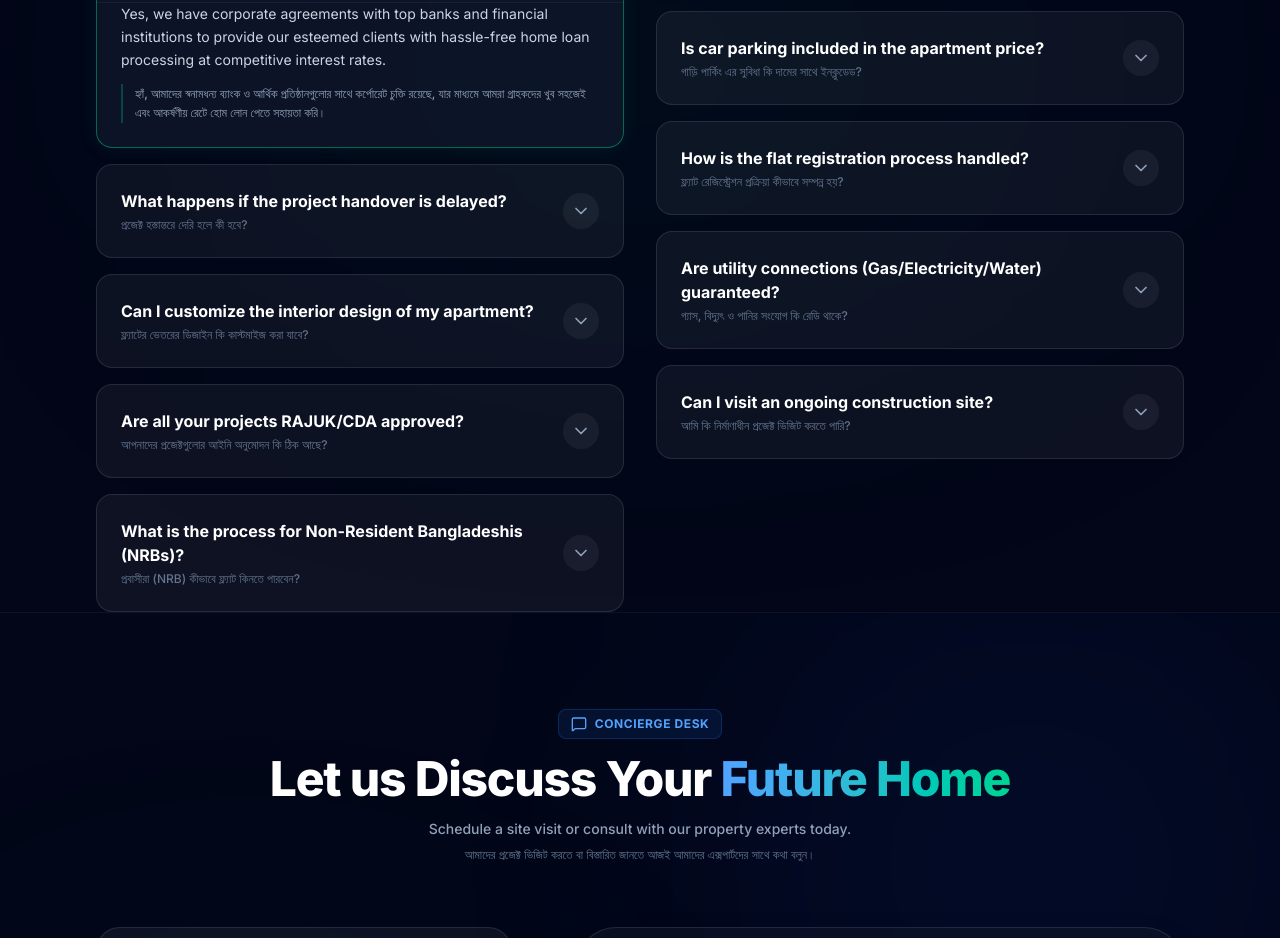
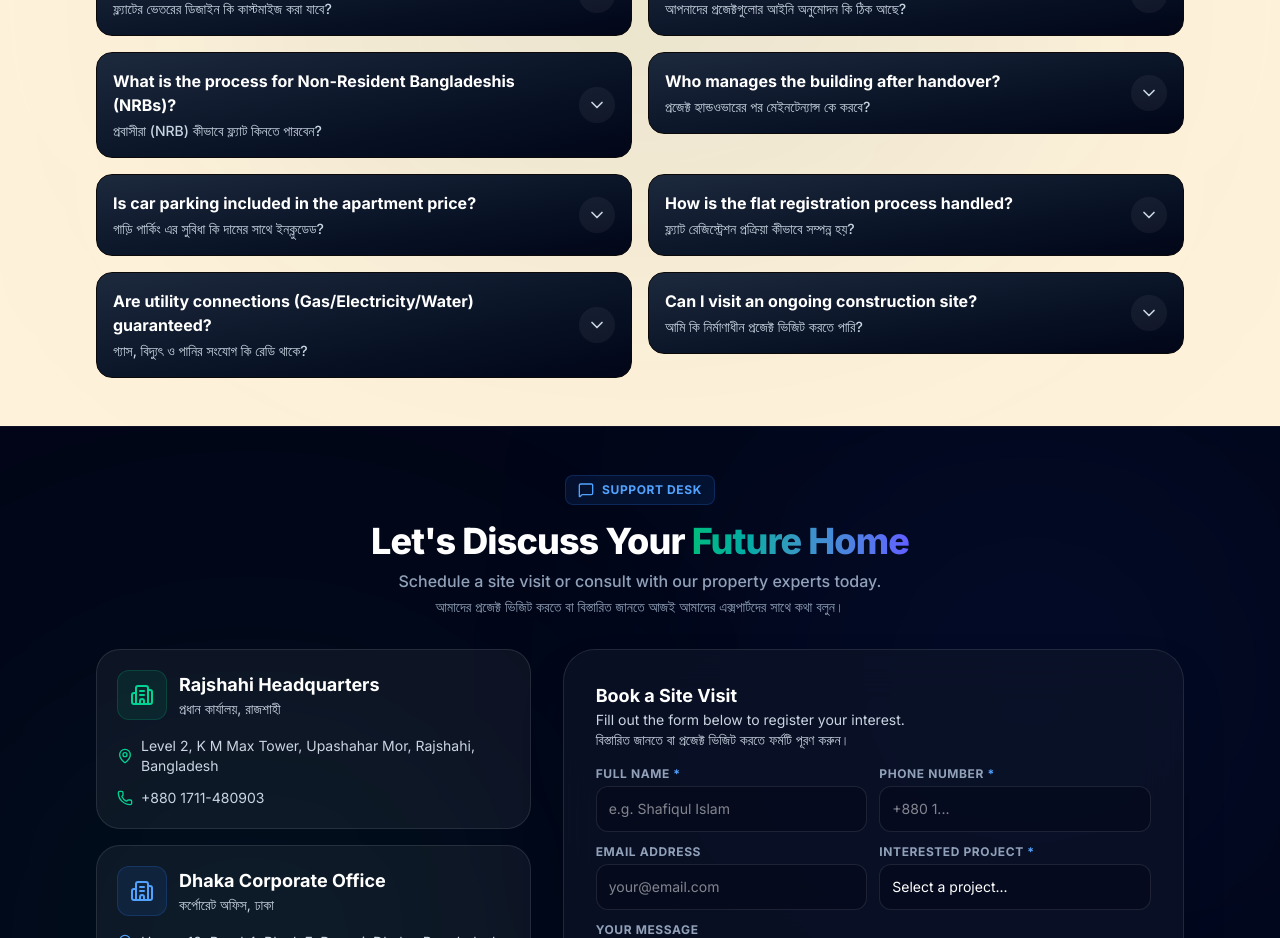
Before and after one commit to riahmad-swe/real-estate-demo-homepage, a Next.js app: page / in a window 1280 px wide. Shown: the part 8080-9018 px from the top of the page. Built offline with nearby package versions, Linux system fonts and the light colour scheme.

Commit message:
refactor: complete

```diff
--- a/components/home/ContactSection.tsx
+++ b/components/home/ContactSection.tsx
@@ -29,7 +29,7 @@ export default function ContactSection() {
 	return (
 		<section
 			id="contact"
-			className="pt-16 md:pt-24 bg-slate-950 relative border-t border-white/5 overflow-hidden"
+			className="py-8 mt-8 md:py-12 md:mt-12 bg-slate-950 relative border-t border-white/5 overflow-hidden"
 		>
 			{/* Premium Ambient Lighting */}
 			<div className="absolute top-0 right-0 w-125 h-125 bg-blue-600/10 blur-[150px] rounded-full pointer-events-none" />
@@ -37,81 +37,81 @@ export default function ContactSection() {
 
 			<div className="px-4 lg:px-24 2xl:px-48 relative z-10">
 				{/* Section Header */}
-				<div className="text-center max-w-3xl mx-auto mb-16">
-					<div className="inline-flex items-center gap-2 px-3 py-1.5 rounded-lg bg-blue-500/10 border border-blue-500/20 text-blue-400 text-xs font-bold uppercase tracking-wider mb-4">
-						<MessageSquare className="w-4 h-4" /> Concierge Desk
+				<div className="text-center max-w-3xl mx-auto mb-8">
+					<div className="inline-flex items-center gap-2 px-3 py-1.5 rounded-lg bg-blue-500/10 border border-blue-500/20 text-blue-400 text-xs font-bold uppercase tracking-wider mb-2 md:mb-4">
+						<MessageSquare className="w-4 h-4" /> Support Desk
 					</div>
-					<h2 className="text-4xl md:text-5xl font-extrabold text-white mb-4 tracking-tight">
-						Let us Discuss Your{" "}
-						<span className="bg-linear-to-r from-blue-400 to-emerald-400 bg-clip-text text-transparent">
+					<h2 className="text-2xl md:text-4xl font-extrabold text-white mb-2 tracking-tight">
+						Let&apos;s Discuss Your{" "}
+						<span className="bg-linear-to-r from-emerald-500 to-indigo-500 bg-clip-text text-transparent">
 							Future Home
 						</span>
 					</h2>
-					<p className="text-slate-400 text-sm font-medium mb-2">
+					<p className="text-slate-400 text-sm md:text-base font-medium mb-1">
 						Schedule a site visit or consult with our property
 						experts today.
 					</p>
-					<p className="text-xs text-slate-500">
+					<p className="text-xs md:text-sm text-slate-400">
 						আমাদের প্রজেক্ট ভিজিট করতে বা বিস্তারিত জানতে আজই আমাদের
 						এক্সপার্টদের সাথে কথা বলুন।
 					</p>
 				</div>
 
-				<div className="grid lg:grid-cols-12 gap-12 lg:gap-16 items-start">
+				<div className="grid lg:grid-cols-12 gap-4 lg:gap-8 items-start">
 					{/* Left Column: Contact Info Cards */}
-					<div className="lg:col-span-5 flex flex-col gap-6">
+					<div className="lg:col-span-5 flex flex-col gap-4">
 						{/* Rajshahi HQ Card */}
-						<div className="bg-white/5 border border-white/10 rounded-3xl p-8 hover:border-emerald-500/30 transition-all group">
-							<div className="flex items-center gap-4 mb-6">
-								<div className="p-3 bg-emerald-500/10 rounded-xl text-emerald-400">
+						<div className="bg-white/5 border border-white/10 rounded-3xl p-5 hover:border-emerald-500/40 transition-all group">
+							<div className="flex items-center gap-3 mb-4">
+								<div className="p-3 bg-emerald-500/10 border border-emerald-500/20 rounded-xl text-emerald-400">
 									<Building2 className="w-6 h-6" />
 								</div>
 								<div>
-									<h3 className="text-xl font-bold text-white">
+									<h3 className="text-base md:text-lg font-bold text-white">
 										Rajshahi Headquarters
 									</h3>
-									<p className="text-xs text-slate-400">
+									<p className="text-xs md:text-sm text-slate-300">
 										প্রধান কার্যালয়, রাজশাহী
 									</p>
 								</div>
 							</div>
-							<div className="space-y-4">
-								<p className="flex items-start gap-3 text-sm text-slate-300">
-									<MapPin className="w-4 h-4 text-emerald-400 shrink-0 mt-1" />
+							<div className="space-y-3">
+								<p className="flex items-center gap-2 text-sm text-slate-300">
+									<MapPin className="w-4 h-4 text-emerald-400 shrink-0" />
 									Level 2, K M Max Tower, Upashahar Mor,
 									Rajshahi, Bangladesh
 								</p>
-								<p className="flex items-center gap-3 text-sm text-slate-300">
+								<p className="flex items-center gap-2 text-sm text-slate-300">
 									<Phone className="w-4 h-4 text-emerald-400 shrink-0" />
-									+880 1711-000000
+									+880 1711-480903
 								</p>
 							</div>
 						</div>
 
 						{/* Dhaka Corporate Office Card */}
-						<div className="bg-white/5 border border-white/10 rounded-3xl p-8 hover:border-blue-500/30 transition-all group">
-							<div className="flex items-center gap-4 mb-6">
-								<div className="p-3 bg-blue-500/10 rounded-xl text-blue-400">
+						<div className="bg-white/5 border border-white/10 rounded-3xl p-5 hover:border-blue-500/40 transition-all group">
+							<div className="flex items-center gap-3 mb-4">
+								<div className="p-3 bg-blue-500/10 border border-blue-500/20 rounded-xl text-blue-400">
 									<Building2 className="w-6 h-6" />
 								</div>
 								<div>
-									<h3 className="text-xl font-bold text-white">
+									<h3 className="text-base md:text-lg font-bold text-white">
 										Dhaka Corporate Office
 									</h3>
-									<p className="text-xs text-slate-400">
+									<p className="text-xs md:text-sm text-slate-300">
 										কর্পোরেট অফিস, ঢাকা
 									</p>
 								</div>
 							</div>
-							<div className="space-y-4">
-								<p className="flex items-start gap-3 text-sm text-slate-300">
-									<MapPin className="w-4 h-4 text-blue-400 shrink-0 mt-1" />
+							<div className="space-y-3">
+								<p className="flex items-center gap-2 text-sm text-slate-300">
+									<MapPin className="w-4 h-4 text-blue-400 shrink-0" />
 									House 12, Road 4, Block F, Banani, Dhaka,
 									Bangladesh
 								</p>
-								<p className="flex items-center gap-3 text-sm text-slate-300">
+								<p className="flex items-center gap-2 text-sm text-slate-300">
 									<Phone className="w-4 h-4 text-blue-400 shrink-0" />
-									+880 1811-000000
+									+880 1711-480903
 								</p>
 							</div>
 						</div>
@@ -119,28 +119,28 @@ export default function ContactSection() {
 						{/* Global Contact & Hours */}
 						<div className="grid grid-cols-2 gap-4">
 							<div className="bg-white/5 border border-white/10 rounded-2xl p-5">
-								<Mail className="w-5 h-5 text-slate-400 mb-3" />
-								<p className="text-xs text-slate-500 mb-1">
+								<Mail className="w-5 h-5 text-slate-400 mb-2" />
+								<p className="text-sm text-slate-400 mb-1">
 									Email Us At
 								</p>
-								<p className="text-sm font-bold text-white truncate">
-									info@anbunique.com
+								<p className="text-sm font-medium text-white truncate">
+									anbuniquerealestate@gmail.com
 								</p>
 							</div>
 							<div className="bg-white/5 border border-white/10 rounded-2xl p-5">
-								<Clock className="w-5 h-5 text-slate-400 mb-3" />
-								<p className="text-xs text-slate-500 mb-1">
+								<Clock className="w-5 h-5 text-slate-400 mb-2" />
+								<p className="text-sm text-slate-400 mb-1">
 									Working Hours
 								</p>
-								<p className="text-sm font-bold text-white">
-									10 AM - 6 PM
+								<p className="text-sm font-medium text-white truncate">
+									10 AM - 8 PM
 								</p>
 							</div>
 						</div>
 					</div>
 
 					{/* Right Column: Premium Contact Form */}
-					<div className="lg:col-span-7 bg-slate-900/60 backdrop-blur-xl border border-white/10 rounded-[2.5rem] p-8 md:p-12 shadow-2xl relative overflow-hidden">
+					<div className="lg:col-span-7 bg-slate-900/60 backdrop-blur-xl border border-white/10 rounded-4xl p-4 md:p-8 shadow-2xl relative overflow-hidden">
 						{isSuccess ? (
 							<div className="absolute inset-0 z-20 bg-slate-900/95 backdrop-blur-md flex flex-col items-center justify-center p-8 text-center animate-in fade-in duration-500">
 								<div className="w-20 h-20 bg-blue-500/20 rounded-full flex items-center justify-center mb-6">
@@ -157,11 +157,11 @@ export default function ContactSection() {
 							</div>
 						) : null}
 
-						<div className="mb-8">
-							<h3 className="text-xl font-bold text-white mb-2">
+						<div className="mb-4">
+							<h3 className="text-base md:text-lg font-bold text-white">
 								Book a Site Visit
 							</h3>
-							<p className="text-xs text-slate-400">
+							<p className="text-sm text-slate-300">
 								Fill out the form below to register your
 								interest. <br />
 								বিস্তারিত জানতে বা প্রজেক্ট ভিজিট করতে ফর্মটি
@@ -171,60 +171,54 @@ export default function ContactSection() {
 
 						<form
 							onSubmit={handleSubmit}
-							className="space-y-6"
+							className="space-y-3"
 						>
-							<div className="grid md:grid-cols-2 gap-6">
+							<div className="grid md:grid-cols-2 gap-3">
 								<div>
-									<label className="block text-xs font-bold text-slate-400 uppercase tracking-wider mb-2">
+									<label className="block text-xs font-bold text-slate-400 uppercase tracking-wider mb-1">
 										Full Name{" "}
-										<span className="text-emerald-500">
-											*
-										</span>
+										<span className="text-blue-400">*</span>
 									</label>
 									<input
 										required
 										type="text"
 										placeholder="e.g. Shafiqul Islam"
-										className="w-full bg-slate-950/50 border border-white/10 rounded-xl px-4 py-3.5 text-white text-sm focus:outline-none focus:border-blue-500 transition-colors"
+										className="w-full bg-slate-950/50 border border-white/10 rounded-xl px-3 py-3 text-white text-sm focus:outline-none focus:border-blue-500/50 transition-colors"
 									/>
 								</div>
 								<div>
-									<label className="block text-xs font-bold text-slate-400 uppercase tracking-wider mb-2">
+									<label className="block text-xs font-bold text-slate-400 uppercase tracking-wider mb-1">
 										Phone Number{" "}
-										<span className="text-emerald-500">
-											*
-										</span>
+										<span className="text-blue-400">*</span>
 									</label>
 									<input
 										required
 										type="tel"
 										placeholder="+880 1..."
-										className="w-full bg-slate-950/50 border border-white/10 rounded-xl px-4 py-3.5 text-white text-sm focus:outline-none focus:border-blue-500 transition-colors"
+										className="w-full bg-slate-950/50 border border-white/10 rounded-xl px-3 py-3 text-white text-sm focus:outline-none focus:border-blue-500/50 transition-colors"
 									/>
 								</div>
 							</div>
 
-							<div className="grid md:grid-cols-2 gap-6">
+							<div className="grid md:grid-cols-2 gap-3">
 								<div>
-									<label className="block text-xs font-bold text-slate-400 uppercase tracking-wider mb-2">
+									<label className="block text-xs font-bold text-slate-400 uppercase tracking-wider mb-1">
 										Email Address
 									</label>
 									<input
 										type="email"
 										placeholder="your@email.com"
-										className="w-full bg-slate-950/50 border border-white/10 rounded-xl px-4 py-3.5 text-white text-sm focus:outline-none focus:border-blue-500 transition-colors"
+										className="w-full bg-slate-950/50 border border-white/10 rounded-xl px-3 py-3 text-white text-sm focus:outline-none focus:border-blue-500/50 transition-colors"
 									/>
 								</div>
 								<div>
-									<label className="block text-xs font-bold text-slate-400 uppercase tracking-wider mb-2">
+									<label className="block text-xs font-bold text-slate-400 uppercase tracking-wider mb-1">
 										Interested Project{" "}
-										<span className="text-emerald-500">
-											*
-										</span>
+										<span className="text-blue-400">*</span>
 									</label>
 									<select
 										required
-										className="w-full bg-slate-950/50 border border-white/10 rounded-xl px-4 py-3.5 text-white text-sm focus:outline-none focus:border-blue-500 transition-colors appearance-none cursor-pointer"
+										className="w-full bg-slate-950/50 border border-white/10 rounded-xl px-3 py-3 text-white text-sm focus:outline-none focus:border-blue-500/50 transition-colors appearance-none cursor-pointer"
 									>
 										<option
 											value=""
@@ -250,26 +244,26 @@ export default function ContactSection() {
 							</div>
 
 							<div>
-								<label className="block text-xs font-bold text-slate-400 uppercase tracking-wider mb-2">
-									Your Message / Query
+								<label className="block text-xs font-bold text-slate-400 uppercase tracking-wider mb-1">
+									Your Message
 								</label>
 								<textarea
 									rows={4}
 									placeholder="I would like to know the pricing for a 3 BHK flat..."
-									className="w-full bg-slate-950/50 border border-white/10 rounded-xl px-4 py-3.5 text-white text-sm focus:outline-none focus:border-blue-500 transition-colors resize-none"
+									className="w-full bg-slate-950/50 border border-white/10 rounded-xl px-3 py-3 text-white text-sm focus:outline-none focus:border-blue-500/50 transition-colors resize-none"
 								></textarea>
 							</div>
 
 							<button
 								type="submit"
 								disabled={isSubmitting}
-								className="w-full flex items-center justify-center gap-2 bg-blue-600 hover:bg-blue-500 text-white font-bold px-6 py-4 rounded-xl transition-all shadow-[0_0_20px_rgba(37,99,235,0.3)] disabled:opacity-70 disabled:cursor-not-allowed mt-2"
+								className="w-full flex items-center justify-center gap-2 bg-blue-500 hover:bg-blue-600 text-white font-bold px-4 py-3 rounded-xl transition-all shadow-[0_0_20px_rgba(37,99,235,0.3)] disabled:opacity-70 disabled:cursor-not-allowed mt-2"
 							>
 								{isSubmitting ? (
-									"Sending Request..."
+									"Sending Message..."
 								) : (
 									<>
-										Send Message & Book Visit{" "}
+										Send Message{" "}
 										<Send className="w-4 h-4" />
 									</>
 								)}
--- a/components/home/FAQSection.tsx
+++ b/components/home/FAQSection.tsx
@@ -102,15 +102,11 @@ const faqs = [
 ];
 
 export default function FAQSection() {
-	const [openId, setOpenId] = useState<number | null>(1); // 1st item open by default
+	const [openId, setOpenId] = useState<number | null>(null); // 1st item open by default
 
 	const toggleFaq = (id: number) => {
 		setOpenId(openId === id ? null : id);
 	};
-
-	// Splitting data for the 2-column layout as requested
-	const leftColumnFaqs = faqs.slice(0, 5);
-	const rightColumnFaqs = faqs.slice(5, 10);
 
 	// Reusable FAQ Item Component
 	const FaqCard = ({ faq }: { faq: (typeof faqs)[0] }) => {
@@ -118,30 +114,28 @@ export default function FAQSection() {
 
 		return (
 			<div
-				className={`rounded-2xl border transition-all duration-300 overflow-hidden ${
-					isOpen
-						? "bg-slate-900/80 border-emerald-500/50 shadow-[0_0_20px_rgba(16,185,129,0.1)]"
-						: "bg-white/5 border-white/10 hover:border-white/20 hover:bg-white/10"
+				className={`rounded-2xl border transition-all duration-300 overflow-hidden bg-linear-to-br from-slate-800 to-slate-950 group ${
+					isOpen ? "border-blue-500" : ""
 				}`}
 			>
 				<button
 					onClick={() => toggleFaq(faq.id)}
-					className="w-full flex items-center justify-between p-6 text-left focus:outline-none"
+					className={`w-full flex items-center justify-between p-4 ${isOpen ? "pb-0" : ""} text-left focus:outline-none`}
 				>
 					<div className="pr-4">
 						<h4
-							className={`text-base font-bold mb-1 transition-colors ${isOpen ? "text-emerald-400" : "text-white"}`}
+							className={`text-[13px] md:text-base font-bold mb-1 transition-colors ${isOpen ? "text-blue-400" : "text-white group-hover:text-blue-400"}`}
 						>
 							{faq.questionEn}
 						</h4>
 						<p
-							className={`text-xs font-medium ${isOpen ? "text-slate-300" : "text-slate-500"}`}
+							className={`text-xs md:text-sm font-medium ${isOpen ? "text-white" : "text-slate-300"}`}
 						>
 							{faq.questionBn}
 						</p>
 					</div>
 					<div
-						className={`p-2 rounded-full transition-transform duration-300 shrink-0 ${isOpen ? "bg-emerald-500/20 rotate-180 text-emerald-400" : "bg-white/5 text-slate-400"}`}
+						className={`p-2 rounded-full transition-transform duration-300 shrink-0 ${isOpen ? "bg-blue-500/20 rotate-180 text-blue-400" : "bg-white/5 text-slate-300"}`}
 					>
 						<ChevronDown className="w-5 h-5" />
 					</div>
@@ -156,11 +150,11 @@ export default function FAQSection() {
 					}`}
 				>
 					<div className="overflow-hidden">
-						<div className="p-6 pt-0 border-t border-white/5 mt-2">
-							<p className="text-sm text-slate-300 leading-relaxed mb-3">
+						<div className="p-4 pt-3">
+							<p className="text-xs md:text-sm text-white leading-relaxed mb-2">
 								{faq.answerEn}
 							</p>
-							<p className="text-xs text-slate-400 leading-relaxed font-medium border-l-2 border-emerald-500/30 pl-3">
+							<p className="text-xs md:text-sm text-slate-300 leading-relaxed font-medium">
 								{faq.answerBn}
 							</p>
 						</div>
@@ -173,50 +167,37 @@ export default function FAQSection() {
 	return (
 		<section
 			id="faq"
-			className="pt-16 md:pt-24 bg-slate-950 relative border-t border-white/5"
+			className="pt-16 md:pt-24 relative"
 		>
 			{/* Subtle Background Elements */}
 			<div className="absolute top-1/4 left-1/2 -translate-x-1/2 w-200 h-100 bg-emerald-900/10 blur-[150px] rounded-full pointer-events-none" />
 
 			<div className="px-4 lg:px-24 2xl:px-48 relative z-10">
 				{/* Section Header */}
-				<div className="text-center max-w-3xl mx-auto mb-16">
-					<div className="inline-flex items-center gap-2 px-3 py-1.5 rounded-lg bg-emerald-500/10 border border-emerald-500/20 text-emerald-400 text-xs font-bold uppercase tracking-wider mb-4">
+				<div className="text-center max-w-3xl mx-auto mb-8">
+					<div className="inline-flex items-center gap-2 px-3 py-1.5 rounded-lg bg-emerald-500/10 border border-emerald-500/30 text-emerald-600 text-xs font-bold uppercase tracking-wider mb-2 md:mb-4">
 						<HelpCircle className="w-4 h-4" /> Client Resources
 					</div>
-					<h2 className="text-4xl md:text-5xl font-extrabold text-white mb-4 tracking-tight">
+					<h2 className="text-2xl md:text-4xl font-extrabold mb-2 tracking-tight">
 						Frequently Asked{" "}
-						<span className="bg-linear-to-r from-emerald-400 to-cyan-400 bg-clip-text text-transparent">
+						<span className="bg-linear-to-r from-emerald-500 to-indigo-500 bg-clip-text text-transparent">
 							Questions
 						</span>
 					</h2>
-					<p className="text-slate-400 text-sm font-medium">
+					<p className="text-slate-600 text-sm md:text-base font-medium">
 						Everything you need to know about investing with ANB
 						Unique Real State.
 					</p>
 				</div>
 
 				{/* Two-Column Grid Layout */}
-				<div className="grid lg:grid-cols-2 gap-6 lg:gap-8 items-start">
-					{/* Left Column (5 items) */}
-					<div className="flex flex-col gap-4">
-						{leftColumnFaqs.map((faq) => (
-							<FaqCard
-								key={faq.id}
-								faq={faq}
-							/>
-						))}
-					</div>
-
-					{/* Right Column (5 items) */}
-					<div className="flex flex-col gap-4">
-						{rightColumnFaqs.map((faq) => (
-							<FaqCard
-								key={faq.id}
-								faq={faq}
-							/>
-						))}
-					</div>
+				<div className="grid lg:grid-cols-2 gap-2 lg:gap-4 items-start">
+					{faqs.map((faq) => (
+						<FaqCard
+							key={faq.id}
+							faq={faq}
+						/>
+					))}
 				</div>
 			</div>
 		</section>
--- a/components/home/LandownerCorner.tsx
+++ b/components/home/LandownerCorner.tsx
@@ -41,7 +41,7 @@ export default function LandownerCorner() {
 					{/* Left Column: Value Proposition */}
 					<div className="flex flex-col gap-4 md:gap-6">
 						<div>
-							<div className="inline-flex items-center gap-1.5 px-3 py-1.5 rounded-lg bg-blue-500/10 border border-blue-500/20 text-blue-400 text-xs font-bold uppercase tracking-wider mb-3 lg:mb-6">
+							<div className="inline-flex items-center gap-2 px-3 py-1.5 rounded-lg bg-blue-500/10 border border-blue-500/20 text-blue-400 text-xs font-bold uppercase tracking-wider mb-3 lg:mb-6">
 								<Handshake className="w-4 h-4" /> Joint Venture
 							</div>
 							<h2 className="text-2xl md:text-4xl font-extrabold mb-2 tracking-tight leading-tight">
--- a/components/home/Team.tsx
+++ b/components/home/Team.tsx
@@ -24,7 +24,7 @@ const leaders = [
 			},
 		],
 		image: "/images/md-abdus-sobhan.jpg",
-		email: "contact@anbuniquerealestate.com",
+		email: "anbuniquerealestate@gmail.com",
 	},
 	{
 		id: 2,
@@ -45,7 +45,7 @@ const leaders = [
 				textBn: "ফেলো মেম্বার, আইএবি",
 			},
 		],
-		email: "contact@anbuniquerealestate.com",
+		email: "anbuniquerealestate@gmail.com",
 	},
 	{
 		id: 3,
@@ -67,7 +67,7 @@ const leaders = [
 			},
 		],
 		image: "/images/mst-suriya-parvin.jpg",
-		email: "contact@anbuniquerealestate.com",
+		email: "anbuniquerealestate@gmail.com",
 	},
 	{
 		id: 4,
@@ -88,7 +88,7 @@ const leaders = [
 				textBn: "টপ মার্কেটিং লিডার অ্যাওয়ার্ড ২০২৫",
 			},
 		],
-		email: "contact@anbuniquerealestate.com",
+		email: "anbuniquerealestate@gmail.com",
 	},
 	{
 		id: 5,
```
Also changed, not shown: components/layout/Footer.tsx (+33 -64 lines).
